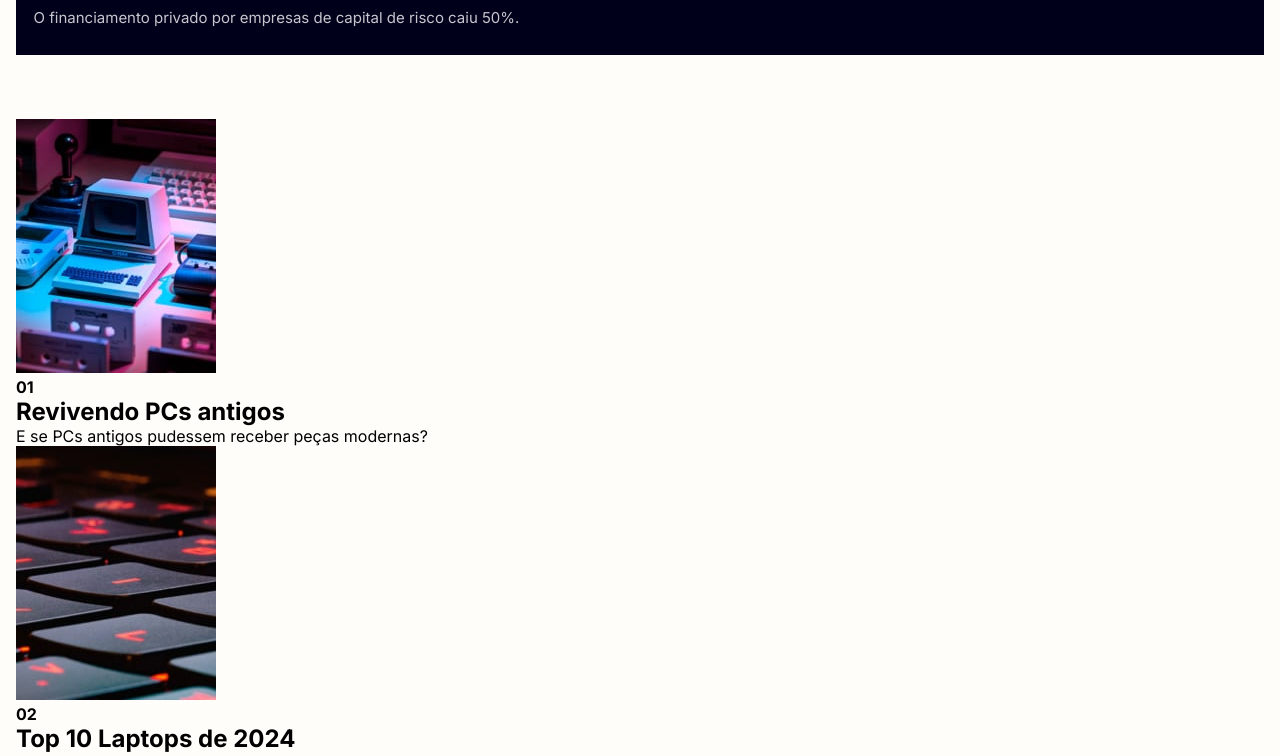
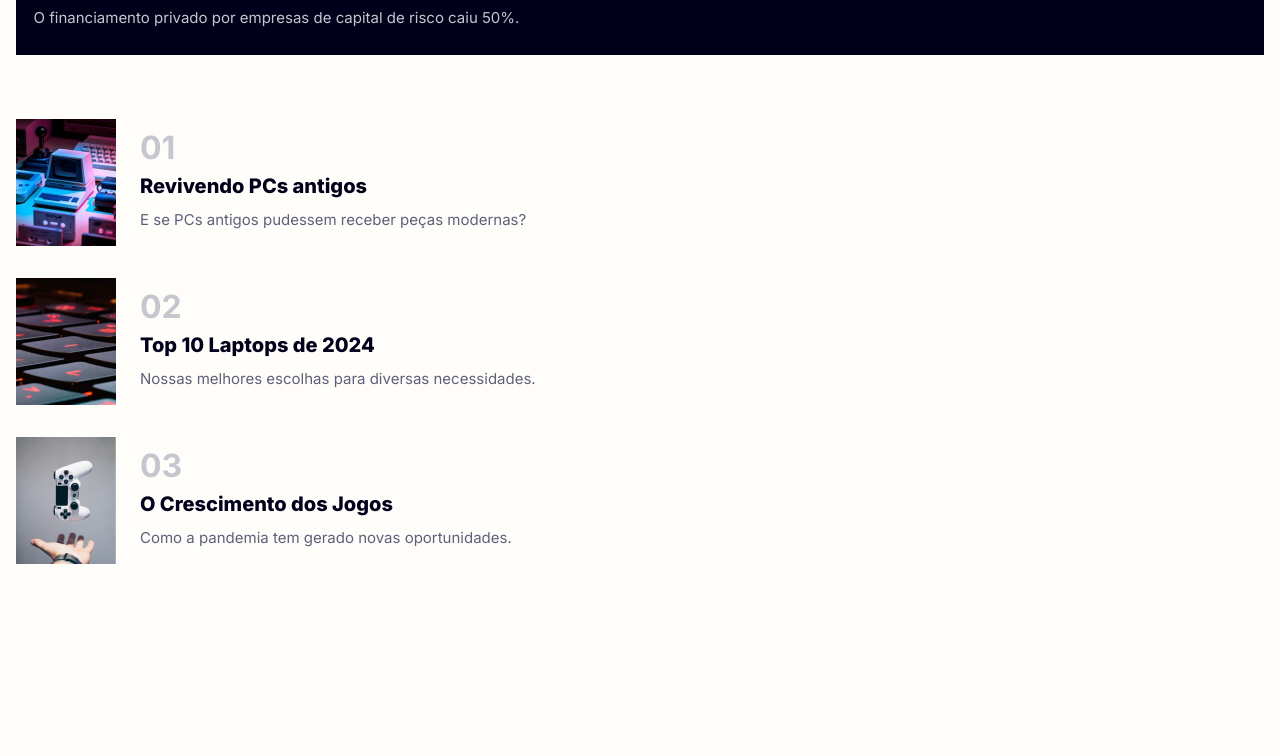
Before and after one commit to JulioCezarbc/html-css, a plain HTML site: page ProjetoNoticias/index.html in a window 1280 px wide. Shown: the part 1904-2660 px from the top of the page. After the commit the page ends 2528 px from the top, so only its background shows below. Drawn offline with Linux system fonts and the light colour scheme.

Commit message:
CSS básico completo

```diff
--- a/ProjetoNoticias/index.html
+++ b/ProjetoNoticias/index.html
@@ -53,7 +53,7 @@
         </section>
 
 
-        <section>
+        <section class="terceira-secao">
             <div>
                 <img src="/images/image-retro-pcs.jpg" alt="Imagem de computadores antigos">
 
@@ -64,6 +64,7 @@
 
                     <p>E se PCs antigos pudessem receber peças modernas?</p>
                 </div>
+            </div>
 
                 <div>
                     <img src="/images/image-top-laptops.jpg" alt="Imagem de laptop">
@@ -83,7 +84,7 @@
                     </div>
                 </div>
 
-            </div>
+
         </section>
 
     </main>
--- a/ProjetoNoticias/style.css
+++ b/ProjetoNoticias/style.css
@@ -93,3 +93,29 @@ body{
     font-size: 0.9375rem;
     line-height: 1.635rem;
 }
+.terceira-secao >div{
+    display: flex;
+    align-items: center;
+    gap: 1.5rem;
+    margin-bottom: 2rem;
+}
+.terceira-secao img{
+    max-width: 6.25rem;
+}
+.terceira-secao strong{
+    color: var(--silver);
+    font-size: 2rem;
+    line-height: 100%;
+}
+.terceira-secao h2{
+    color: var(--dark-blue);
+    font-size: 1.25rem;
+    font-weight: 800;
+    line-height: 1.5rem;
+    margin-block: 0.6rem;
+}
+.terceira-secao p{
+    font-size: 0.9375rem;
+    line-height: 1.625rem;
+    color: var(--gunmetal);
+}
```
